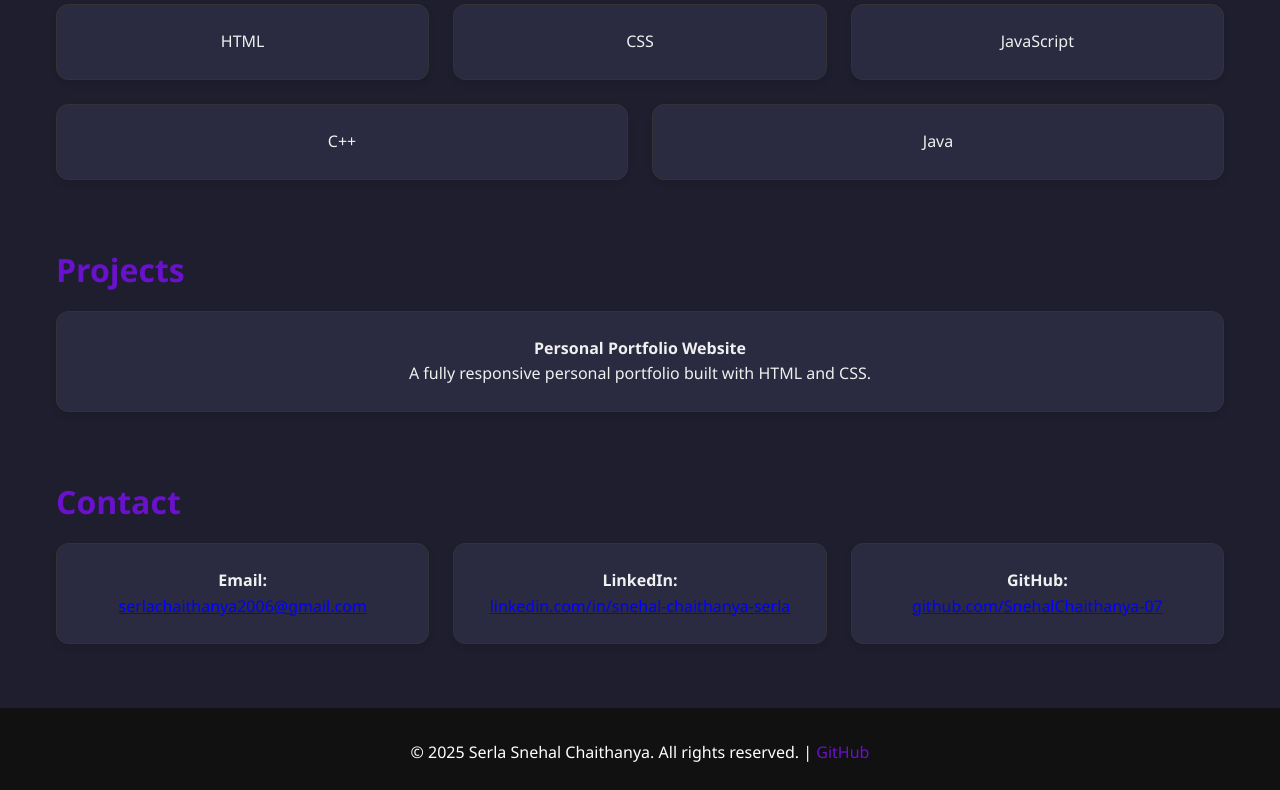
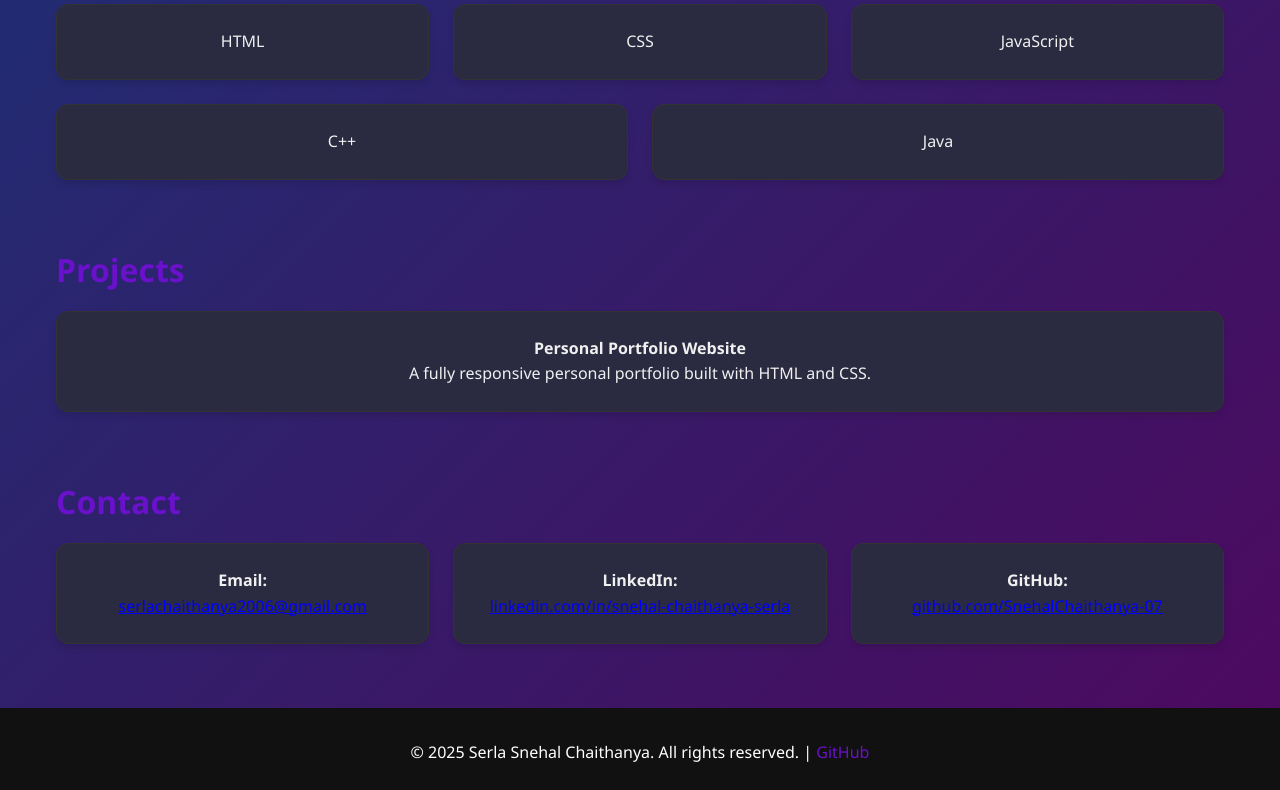
Before and after one commit to SnehalChaithanya-07/Serla-Snehal-Chaithanya---Portfolio, a plain HTML site: page index.html in a window 1280 px wide. Shown: the part 595-1385 px from the top of the page. Drawn offline with Linux system fonts and the light colour scheme.

Commit message:
Update style.css

```diff
--- a/style.css
+++ b/style.css
@@ -6,7 +6,9 @@
 }
 
 body {
-    background-color: #1e1e2f;
+/*     background-color: #1e1e2f; */
+        background: linear-gradient(135deg,#153677,#4e085f);
+
     color: #f0f0f0;
     line-height: 1.6;
     overflow-x: hidden;
```
